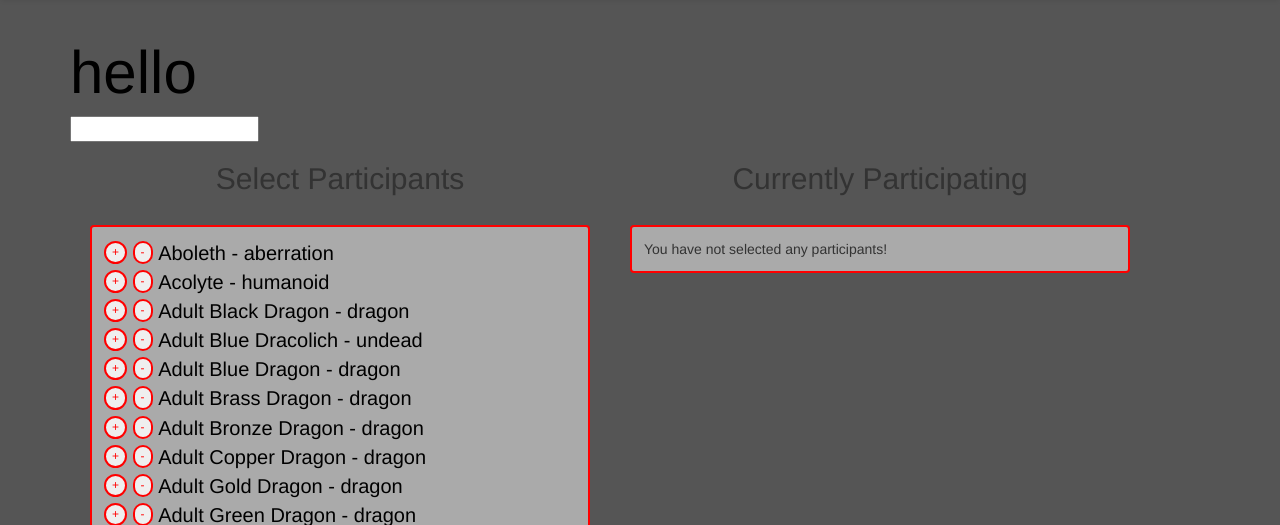
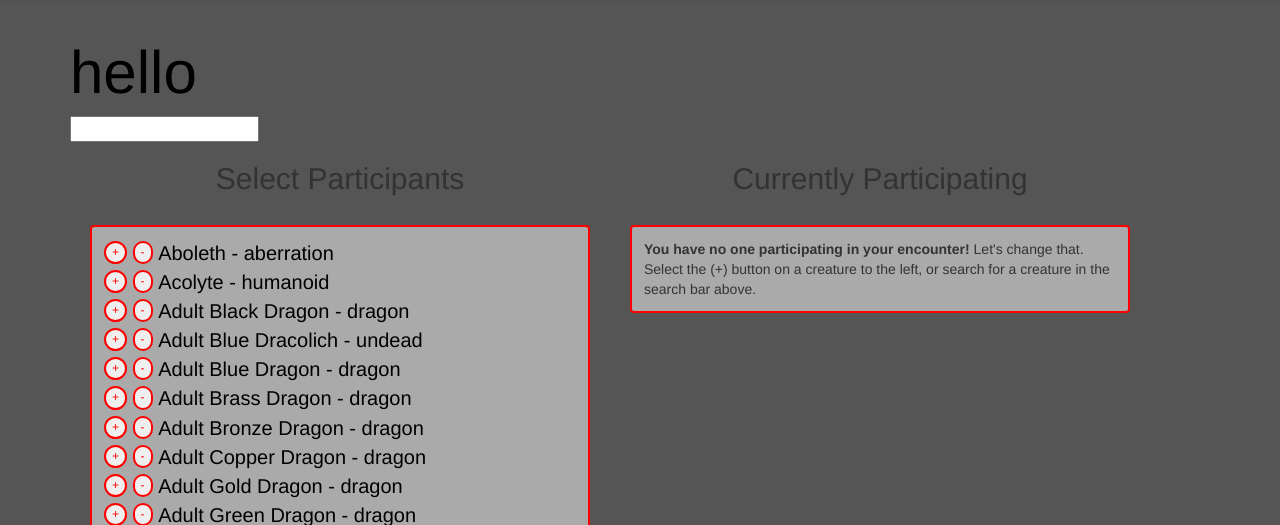
Before and after one commit to vandegu/encounter_tracker, a Django app: page /battle/create in a window 1280 px wide. Shown: the part 53-578 px from the top of the page. Run offline with Django 3.2, Linux system fonts and the light colour scheme; a user stored in the database is signed in; data comes from the database, SQL or seed files in the repository; some libraries are stand-ins or nearby versions.

Commit message:
Dynamic participation field complete

```diff
--- a/battle/templates/battle/battle_form.html
+++ b/battle/templates/battle/battle_form.html
@@ -14,8 +14,8 @@
       {% for creature in creature_list %}
         <li>
           <form>
-            <input type="button" value="+" class="button-adjust" name="1-{{ creature.id }}">
-            <input type="button" value="-" class="button-adjust" name="0-{{ creature.id }}">
+            <input type="button" value="+" class="button-adjust" name="{{creature.name}}-{{ creature.id }}">
+            <input type="button" value="-" class="button-adjust" name="{{creature.name}}-{{ creature.id }}">
           </form>
           <a href="{% url 'creature_detail'  creature.id %}">{{creature.name}} - {{creature.type}}</a>
         </li>
@@ -27,9 +27,13 @@
   </div>
   <div id="creature-list-page">
     <h2>Currently Participating</h2>
-    <ul class="trans_div">
-      <li>You have not selected any participants!</li>
-    </ul>
+    <form>
+      <ul id="currently-participating" class="trans_div">
+        <li id="empty-encounter-message"><strong>You have no one participating in your encounter!</strong> Let's change that. Select the (+) button on a creature to the left, or search for a creature in the search bar above.</li>
+        <!-- To be filled dynamically with jQuery -->
+      </ul>
+      <p id="submit-encounter"><input type="submit" value="Start Encounter!" class="button-adjust"></p>
+    </form>
   </div>
 </div>
 
@@ -37,6 +41,11 @@
 
 
 <script>
+
+  $(document).ready(function() {
+    $('#submit-encounter').hide();
+  });
+
   function filter (element,what) {
       var value = $(element).val();
       value = value.toLowerCase().replace(/\b[a-z]/g, function(letter) {
@@ -51,6 +60,42 @@
           $(what + ' > li:contains(' + value + ')').show();
       }
   };
+
+  $(".button-adjust").click(function(){
+    var title=$(this).attr("value");
+    var c=$(this).attr("name");
+    var creature_name=c.split("-")[0]
+    var creature_id=c.split("-")[1]
+    var currPar = $("#currently-participating")
+    var currPar_in = $.map( $('#currently-participating li'), function (element) { return $(element).text().split(":")[0] });
+    var c_joined = c.split(' ').join('_')
+    var creature_name_joined = creature_name.split(' ').join('_')
+
+    if (title=='+') {
+      if (currPar_in.includes(creature_name)==false) {
+        currPar.append(`<li>${creature_name}: <input type='number' name=${c_joined} value=1 readonly /></li>`);
+      } else {
+          $(`ul#currently-participating input[name*=${creature_name_joined}]`).val(+$(`ul#currently-participating input[name*=${creature_name_joined}]`).val() + 1);
+      }
+    } else if (title=='-') {
+      if ($(`ul#currently-participating input[name*=${creature_name_joined}]`).val()==1) {
+        console.log('REMOVE')
+        $(`ul#currently-participating input[name*=${creature_name_joined}]`).closest('li').remove();
+      } else {
+        $(`ul#currently-participating input[name*=${creature_name_joined}]`).val(+$(`ul#currently-participating input[name*=${creature_name_joined}]`).val() - 1);
+      }
+    }
+
+    if ( $.map( $('#currently-participating li'), function (element) { return $(element).text().split(":")[0]}).length > 1) {
+      $('#empty-encounter-message').hide();
+      $('#submit-encounter').show();
+    } else {
+      $('#empty-encounter-message').show();
+      $('#submit-encounter').hide();
+    }
+
+  });
+
 </script>
 
 
--- a/codex/templates/codex/base_bootstrap.html
+++ b/codex/templates/codex/base_bootstrap.html
@@ -170,19 +170,23 @@
     top: -4px;
   }
 
-  input[type=button].button-adjust {
+  .button-adjust {
     color: red;
     border: 2px solid red;
     border-radius: 190px;
     font-size: 12px;
   }
 
-  input[type=button].button-adjust:hover {
+  .button-adjust:hover {
     background-color: #ffcccc;
   }
 
-  input[type=button].button-adjust:active {
+  .button-adjust:active {
     background-image: linear-gradient(#a6a6a6,#ffcccc);
+  }
+
+  #submit-encounter {
+    display: none;
   }
 
 /* Home page */
```
